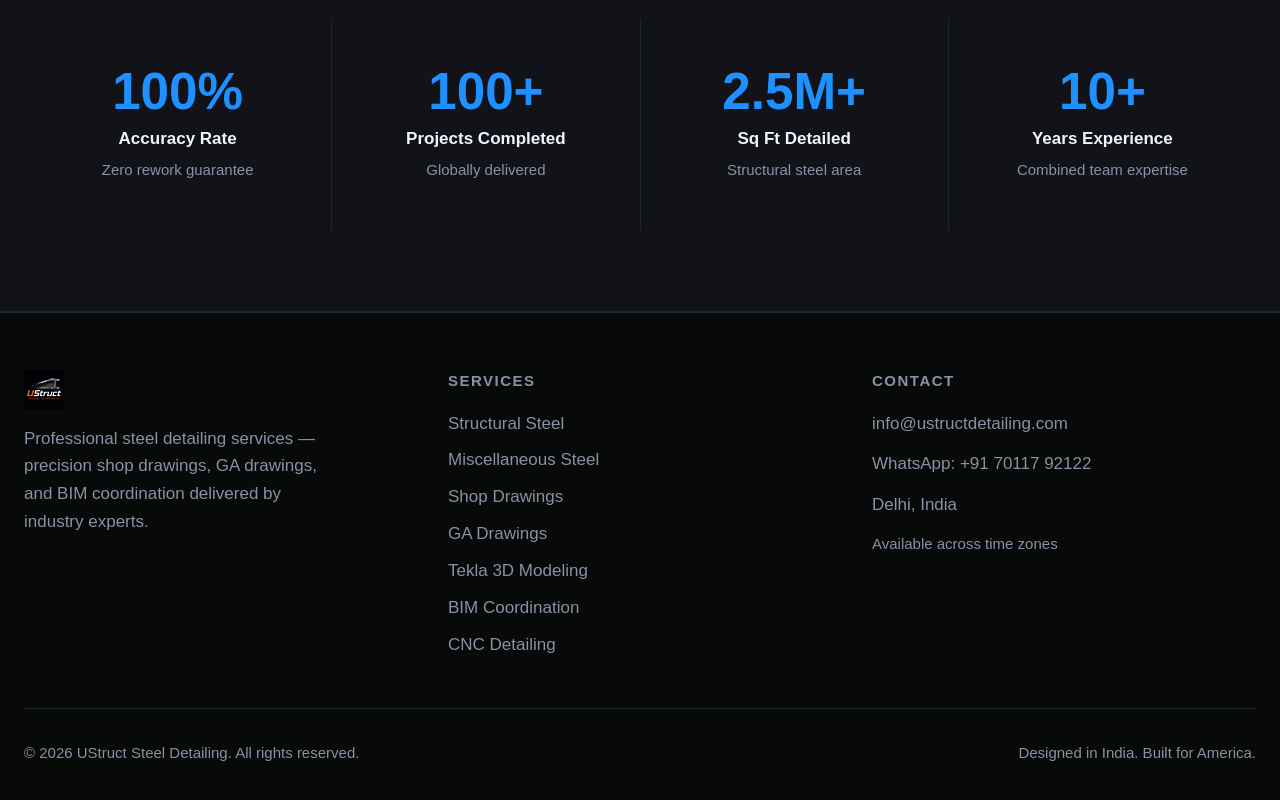
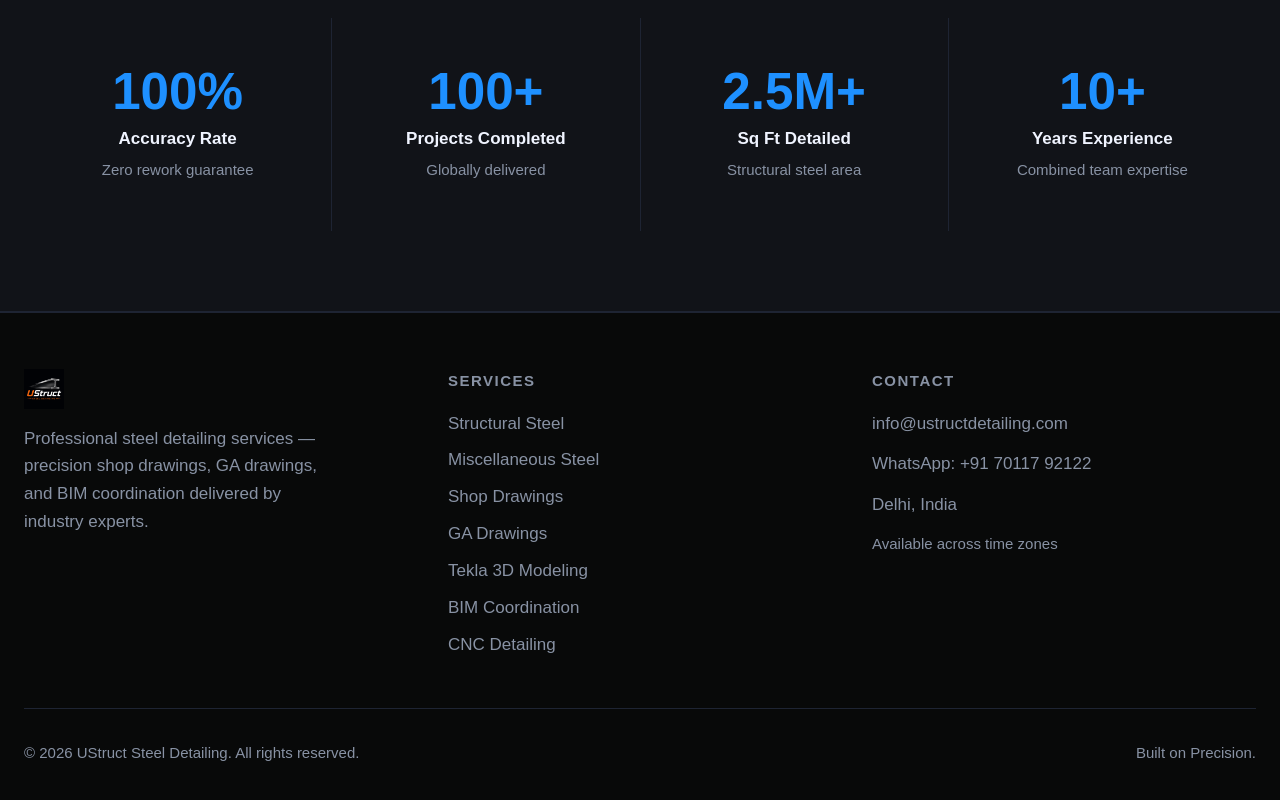
Before and after one commit to Rituraj-Pokhriyal/ustruct-simple, a Next.js app: page / in a window 1280 px wide. Shown: the part 863-1663 px from the top of the page. Built offline with nearby package versions, Linux system fonts and the light colour scheme.

Commit message:
fix: replace footer slogan with company tagline

```diff
--- a/src/components/layout/Footer.tsx
+++ b/src/components/layout/Footer.tsx
@@ -48,7 +48,7 @@
             &copy; {new Date().getFullYear()} {COMPANY.fullName}. All rights reserved.
           </p>
           <p className="text-sm text-text-muted">
-            Designed in India. Built for America.
+            {COMPANY.tagline}
           </p>
         </div>
       </div>
```
